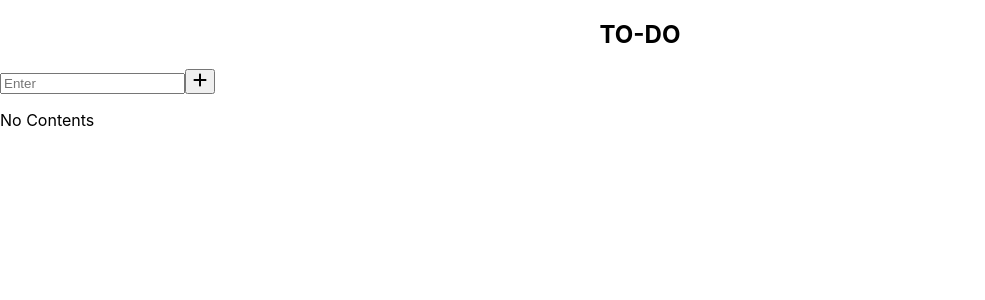
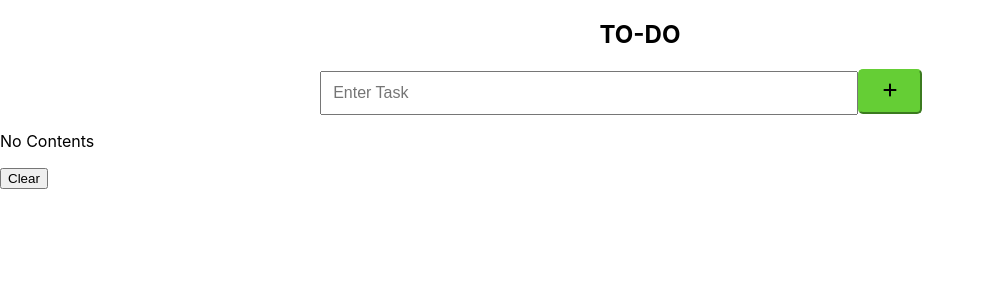
Before and after one commit to Sagarshrestha12/to-do, a React (Create React App) app: page / in a window 1280 px wide. Shown: the top 300 px of the page, without its empty margins (0-985 px from the left). Built offline with nearby package versions, Linux system fonts and the light colour scheme.

Commit message:
Added the improvment feature

```diff
--- a/src/App.js
+++ b/src/App.js
@@ -4,14 +4,15 @@ import ToDoList from "./components/ToDoList";
 import InputWork from "./components/InputWork";
 import { useState } from "react";
 import ExpressList from "./components/ExpressList";
-import { faL } from "@fortawesome/free-solid-svg-icons";
+
 const workList = [];
 let textAtInput = "";
 let chg;
+let editId;
+
 function App() {
   const [totalList, appendToList] = useState(workList);
-  let id;
-  let edit = false;
+  const [edit, chgEdit] = useState(false);
 
   function addList(data) {
     appendToList((prev) => {
@@ -30,42 +31,49 @@ function App() {
   }
 
   function getIdToEdit(data) {
-    let showData = totalList.filter((ele) => {
+    chgEdit(true);
+    totalList.forEach((ele) => {
       if (ele.id === data) {
         textAtInput = ele.text;
         chg(textAtInput);
-      } else {
-        edit = true;
-        return true;
+        editId = ele.id;
       }
-    });
-    appendToList((prev) => {
-      return showData;
     });
   }
 
-  if (edit) {
-    edit = false;
-    return (
-      <div>
-        <Header name="TO-DO" />
-        <InputWork set={addList} chg={getFunction} />
-        <ExpressList
-          list={totalList}
-          returnId={{ delId: getIdToDel, editId: getIdToEdit }}
-        />
-      </div>
-    );
+  function handleClearBtn() {
+    appendToList([]);
+  }
+
+  function editText(data) {
+    // totalList.text = data;
+    if (edit) {
+      appendToList((prev) => {
+        prev.forEach((ele) => {
+          if (ele.id === editId) {
+            ele.text = data;
+          }
+        });
+        return prev;
+      });
+    }
+    chgEdit(false);
   }
 
   return (
     <div>
       <Header name="TO-DO" />
-      <InputWork set={addList} chg={getFunction} />
+      <InputWork
+        set={addList}
+        chg={getFunction}
+        edit={edit}
+        editText={editText}
+      />
       <ExpressList
         list={totalList}
         returnId={{ delId: getIdToDel, editId: getIdToEdit }}
       />
+      <button onClick={handleClearBtn}>Clear</button>
     </div>
   );
 }
--- a/src/components/ExpressList.js
+++ b/src/components/ExpressList.js
@@ -1,12 +1,14 @@
 import ToDoList from "./ToDoList";
 
-function ExpressList({ list , returnId}) {
+function ExpressList({ list, returnId }) {
   if (list.length === 0) {
     return <p>No Contents </p>;
   }
 
   if (list.length > 0)
-    return list.map((list) => <ToDoList key={list.id} list={list} returnId={returnId} />);
+    return list.map((list) => (
+      <ToDoList key={list.id} list={list} returnId={returnId} />
+    ));
 }
 
 export default ExpressList;
--- /dev/null
+++ b/src/components/InputWork.css
@@ -0,0 +1,18 @@
+.input-field {
+  width: 50%;
+  margin: 0 auto;
+}
+
+.input-text {
+  width: 80%;
+  padding: 0.7rem;
+  font-size: 1rem;
+  border: 0px 2px;
+}
+.input-button {
+  width: 10%;
+  padding: 0.7rem;
+  border-color: rgb(101, 206, 53);
+  border-radius: 5px;
+  background-color: rgb(101, 206, 53);
+}
--- a/src/components/InputWork.js
+++ b/src/components/InputWork.js
@@ -1,6 +1,6 @@
 import { useState } from "react";
-import { FontAwesomeIcon } from "@fortawesome/react-fontawesome";
 import logo from "./plus.svg";
+import "./InputWork.css";
 
 let todoCounter = 0;
 function InputWork(props) {
@@ -8,8 +8,11 @@ function InputWork(props) {
 
   const handleAddBtn = (event) => {
     event.preventDefault();
+    props.editText(display);
     setDisplay("");
-    props.set({ text: display, id: todoCounter });
+    if (!props.edit) {
+      props.set({ text: display, id: todoCounter });
+    }
     todoCounter++;
     props.chg(editText);
   };
@@ -24,7 +27,7 @@ function InputWork(props) {
 
   return (
     <div>
-      <form onSubmit={handleAddBtn}>
+      <form onSubmit={handleAddBtn} className="input-field">
         <label htmlFor="work"></label>
         <input
           type="text"
@@ -32,10 +35,11 @@ function InputWork(props) {
           name="do"
           value={display}
           onChange={handleInputField}
-          placeholder="Enter"
+          placeholder="Enter Task"
+          className="input-text"
           required
         ></input>
-        <button type="submit" value="">
+        <button className="input-button" type="submit" value="">
           <img src={logo} alt="Logo" style={{ height: "1rem" }} />
         </button>
       </form>
```
